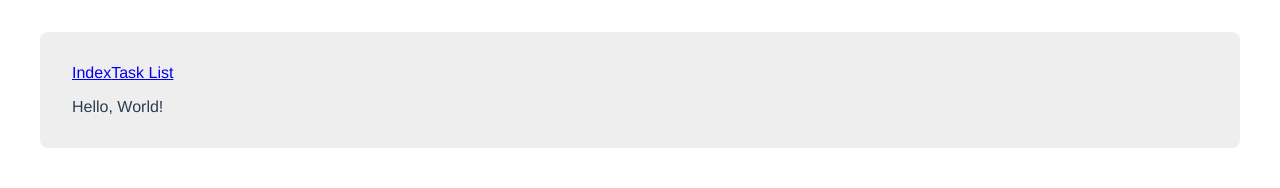
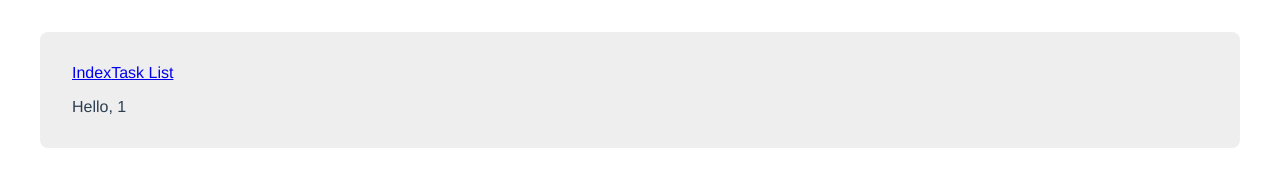
Before and after one commit to tomeightyeight/vue-playground, a Vue app: page /hello/1 in a window 1280 px wide. Shown: the top 188 px of the page. Built offline with nearby package versions, Linux system fonts and the light colour scheme; what vue-resource would draw is missing.

Commit message:
Create hello world route for testing route params

```diff
--- a/src/components/Hello.vue
+++ b/src/components/Hello.vue
@@ -1,5 +1,5 @@
 <template>
-  <div>{{ msg }}</div>
+  <div>Hello, {{ name }}</div>
 </template>
 
 <script>
@@ -10,8 +10,18 @@ export default {
 
   data () {
     return {
-      msg: 'Hello, World!'
+      defaultName: 'World'
     };
+  },
+
+  computed: {
+    name: function() {
+      if (typeof this.$route.params.name !== 'undefined') {
+        return this.$route.params.name;
+      }
+
+      return this.defaultName;
+    }
   }
 };
 </script>
--- a/src/routers/DefaultRouter.js
+++ b/src/routers/DefaultRouter.js
@@ -10,6 +10,7 @@ const Router = new VueRouter({
 
   routes: [
     { path: '/', component: IndexView },
+    { path: '/hello/:name', component: IndexView },
     { path: '/task-list', component: TaskListView },
     { path: '*', component: IndexView }
   ]
```
